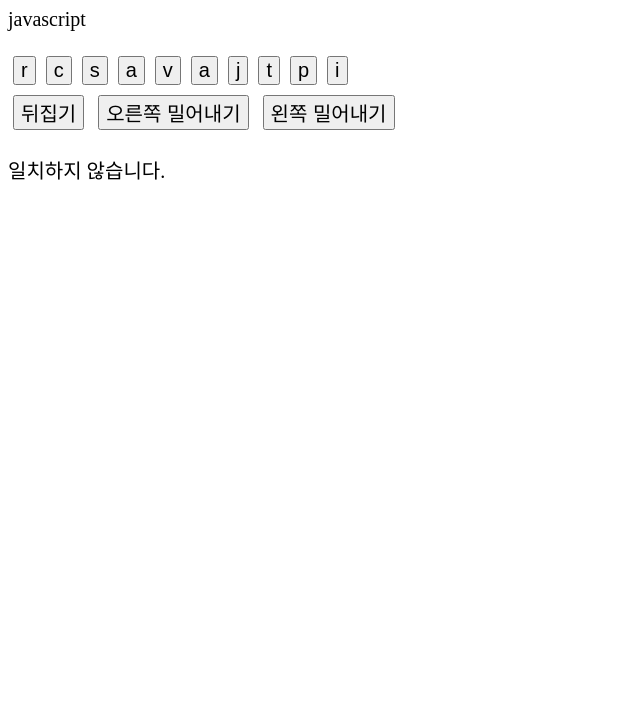
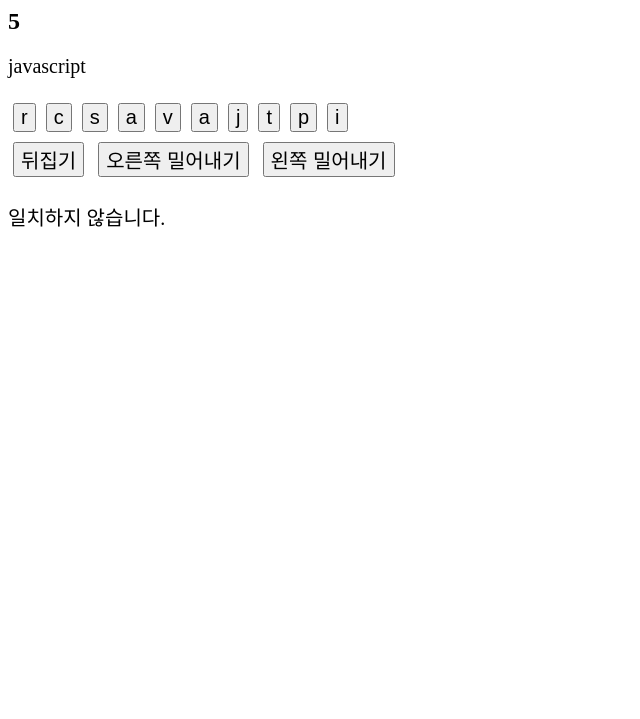
Before and after one commit to somedaycode/mini-project, a plain HTML site: page puzzle/15-puzzle/word.html in a window 1280 px wide. Shown: the part 81-800 px from the top of the page, without its empty margins (0-640 px from the left). Drawn offline with Linux system fonts and the light colour scheme.

Commit message:
add timer in puzzle game

```diff
--- a/puzzle/15-puzzle/word.html
+++ b/puzzle/15-puzzle/word.html
@@ -17,6 +17,7 @@
   </head>
   <body>
     <h1>단어 움직이기 퍼즐</h1>
+    <h2 class="time">00:00</h2>
     <div class="correct"></div>
     <div>
       <p id="word1"></p>
--- a/puzzle/15-puzzle/word2.js
+++ b/puzzle/15-puzzle/word2.js
@@ -3,13 +3,18 @@ let str = document.querySelector('#word1').textContent;
 let word1 = document.querySelector('#word1');
 const word2 = document.querySelector('#word2');
 const correct = document.querySelector('.correct');
+const progress = document.querySelector('.time');
 
 //game object
 const game = {
+  // startTime을 지정함으로서 시작시간 저장
+  startTime: new Date(),
+  clock: setInterval(currentTime, 250), //
   words: 'apple,linux,javascript,tutorial,legend,man,woman'.split(','),
   btns: [],
   count: 0,
   correction: [],
+
   // add btns
   addBtns() {
     for (let i = 0; i < str.length; i++) {
@@ -35,7 +40,10 @@ const game = {
       this.count++;
       this.correction.push('O');
       correct.textContent = this.correction.join('');
-      this.finishGame();
+      if (this.count === 3) {
+        this.finishGame();
+        clearInterval(this.clock);
+      }
     }
   },
   copyBtnText() {
@@ -44,9 +52,7 @@ const game = {
     }
   },
   finishGame() {
-    if (game.count === 3) {
-      correct.textContent = 'Thank you for playing';
-    }
+    correct.textContent = 'Thank you for playing';
   },
 };
 
@@ -83,6 +89,13 @@ const shuffle = () => {
   }
 };
 
+//현재 경과 시간을 알려주는 함수
+function currentTime() {
+  const seconds = new Date();
+  const currentT = (seconds - game.startTime) / 1000;
+  progress.textContent = currentT;
+}
+
 function init() {
   game.choice();
   game.word = str.split('');
```
